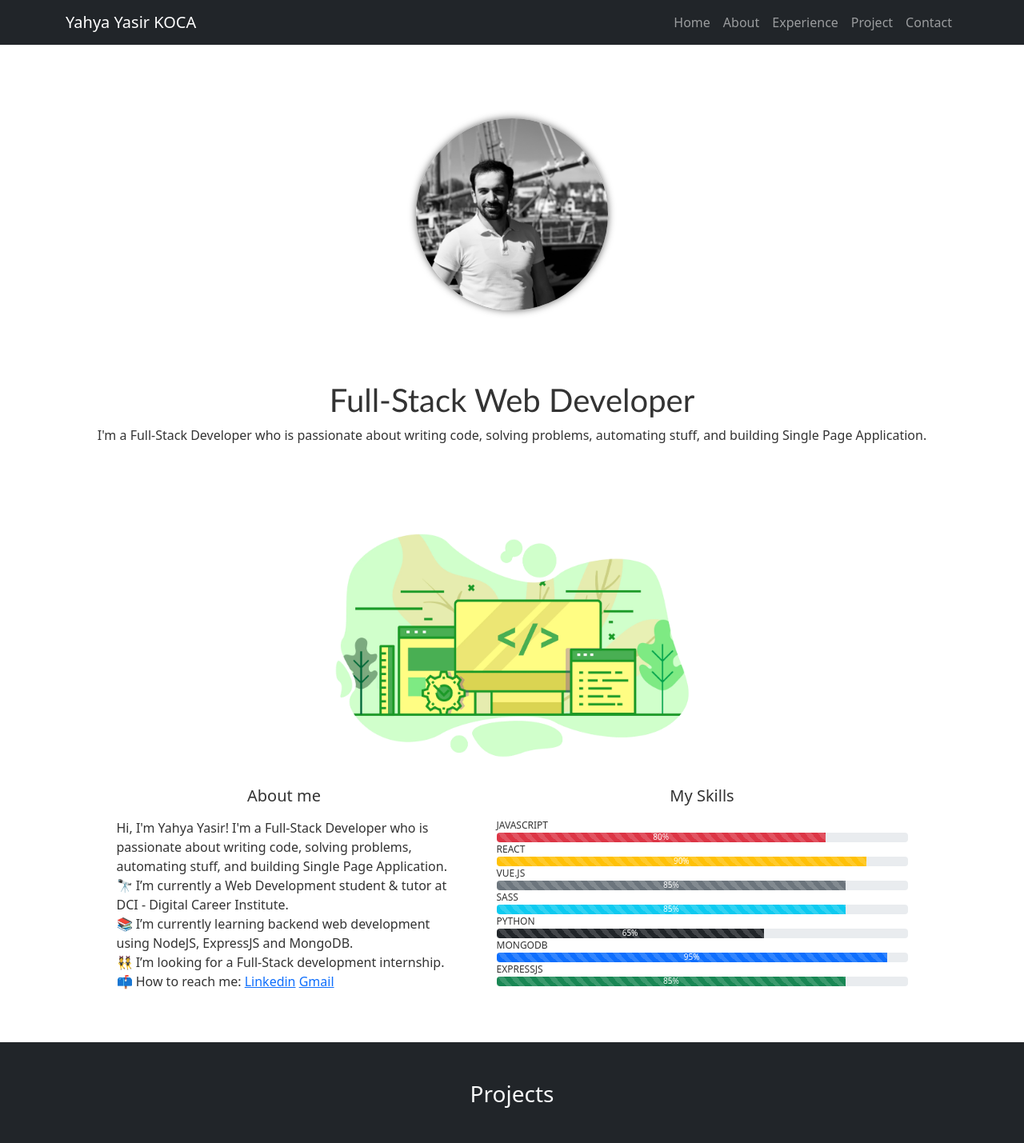
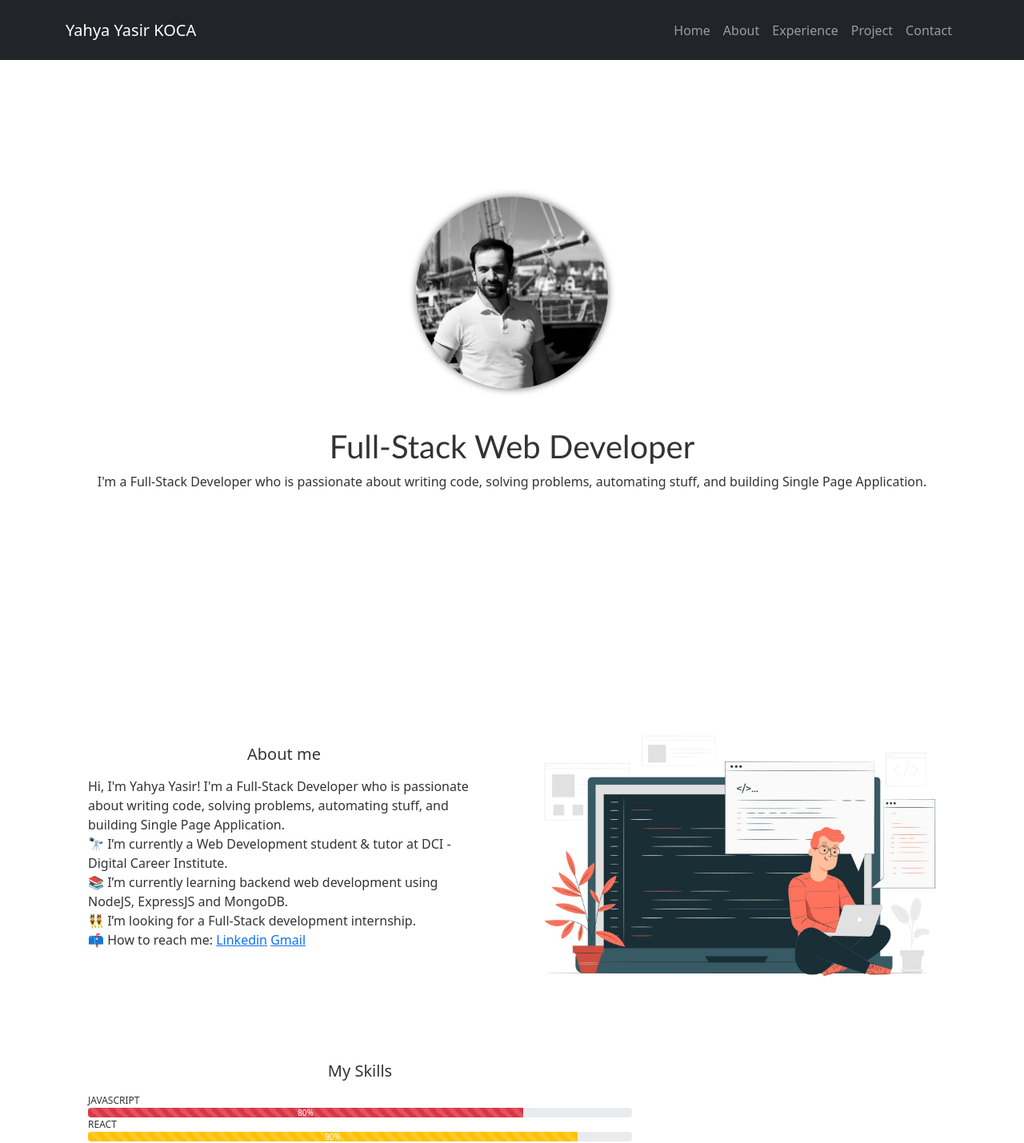
Before and after one commit to yykoca/yahyayasirkoca.com, a React (Create React App) app: page / in a window 1280 px wide. Shown: the top 1429 px of the page at 80% size. Built offline with nearby package versions, Linux system fonts and the light colour scheme.

Commit message:
home scroll event

```diff
--- a/public/index.html
+++ b/public/index.html
@@ -6,7 +6,7 @@
     <meta name="theme-color" content="#000000" />
     <meta
       name="description"
-      content="Web site created using create-react-app"
+      content="Full-Stack Developer, Front-end Developer, Back-end Developer"
     />
     <title>YAHYA YASIR KOCA - FULLSTACK WEB DEVELOPER</title>
   </head>
--- a/src/App.css
+++ b/src/App.css
@@ -39,10 +39,17 @@ h1 {
     "Lucida Sans", Arial, sans-serif;
 }
 
+nav {
+  min-height: 75px;
+}
 /* HOME STYLE */
 #home {
-  margin-top: 60px;
-  min-height: 600px;
+  margin-top: 75px;
+  height: calc(100vh - 75px);
+}
+
+#about {
+  padding-top: 75px;
 }
 
 #home img {
@@ -56,3 +63,33 @@ h1 {
 #footer a{
   font-size: 24px;
 }
+
+.upEffect {
+  position: relative;
+  animation-name: siri2;
+  animation-duration: 2s;
+}
+
+.downEffect {
+  position: relative;
+  animation-name: siri;
+  animation-duration: 2s;
+}
+
+@keyframes siri {
+  0% {
+    top: -5vh;
+  }
+  100% {
+    top: 0;
+  }
+}
+
+@keyframes siri2 {
+  0% {
+    top: 5vh;
+  }
+  100% {
+    top: 0;
+  }
+}
--- a/src/App.js
+++ b/src/App.js
@@ -1,3 +1,4 @@
+import { React, useState, useEffect } from "react";
 import Header from './components/Header.jsx';
 import Home from './pages/Home.jsx';
 import About from './pages/About.jsx';
@@ -9,10 +10,25 @@ import './App.css';
 import 'bootstrap/dist/css/bootstrap.min.css';
 
 function App() {
+  const [scrollPosition, setScrollPosition] = useState(0);
+
+  const handleScroll = () => {
+    const position = window.pageYOffset;
+    setScrollPosition(position);
+  };
+
+  useEffect(() => {
+    window.addEventListener("scroll", handleScroll);
+
+    return () => {
+      window.removeEventListener("scroll", handleScroll);
+    };
+  }, []);
+
   return (
     <div className="App">
       <Header />
-      <Home />
+      <Home scrollPosition={scrollPosition} />
       <About />
       {/* <Experience /> */}
       <Projects />
--- a/src/pages/About.jsx
+++ b/src/pages/About.jsx
@@ -20,25 +20,19 @@ function About() {
     ]
 
     useEffect(() => {
+        setTimeout(() => {
             setHtml(95);
             setCss(85);
             setJavaScript(80);
             setReact(90);
             setPython(65);
+        }, 1000);
     }, []);
 
     return (
         <Container id="about" >
             <Row className="justify-content-center">
-                <Col lg="5">
-                    <Image
-                        src="./images/vector-web-developer.png"
-                        width="100%"
-                    />
-                </Col>
-            </Row>
-            <Row className="d-flex flex-wrap justify-content-center">
-                <Col lg="5">
+                <Col lg="6" className="p-4">
                     <Card className="shadow-none bg-transparent border-0">
                         <Card.Body>
                             <Card.Title className="text-center m-3">About me</Card.Title>
@@ -54,14 +48,22 @@ function About() {
                         </Card.Body>
                     </Card>
                 </Col>
-                <Col lg="6">
+                <Col lg="6" className="p-4">
+                    <Image
+                        src="./images/vector-web-developer.png"
+                        width="100%"
+                    />
+                </Col>
+            </Row>
+            <Row className="d-flex flex-wrap justify-content-start">
+                <Col lg="8" className="p-4">
                     <Card className="border-0">
                         <Card.Body>
                             <Card.Title className="text-center m-3">My Skills</Card.Title>
                             {
                                 skills.map(skill => {
                                     return (
-                                        <div style={{fontSize: "12px"}}>
+                                        <div style={{ fontSize: "12px" }}>
                                             {skill.name}
                                             <ProgressBar
                                                 striped
--- a/src/pages/Home.jsx
+++ b/src/pages/Home.jsx
@@ -1,11 +1,16 @@
 import React from 'react';
 import { Container, Row, Col, Image } from 'react-bootstrap';
 
-function Home() {
+function Home({ scrollPosition }) {
     return (
-        <Container id="home" className="d-flex flex-column-reverse justify-content-evenly">
+        <Container id="home" className="d-flex flex-column justify-content-center">
             <Row>
-                <Col xs className="text-center">
+                <Col className="text-center mb-5">
+                    <Image className={(scrollPosition === 0) && "downEffect"} src="./images/yykoca.jpg" roundedCircle width="240" height="240" />
+                </Col>
+            </Row>
+            <Row>
+                <Col xs className={(scrollPosition === 0) ? "text-center upEffect" : "text-center"} >
                     <h1>Full-Stack Web Developer</h1>
                     <p>
                         I'm a Full-Stack Developer who is passionate about writing code,
@@ -14,11 +19,6 @@ function Home() {
                     </p>
                 </Col>
             </Row>
-            <Row>
-                <Col className="text-center">
-                    <Image src="./images/yykoca.jpg" roundedCircle width="240" height="240" />
-                </Col>
-            </Row>
         </Container>
     )
 }
--- a/src/pages/Projects.jsx
+++ b/src/pages/Projects.jsx
@@ -2,7 +2,7 @@ import React from "react";
 import { Container, Row, Col, Card } from "react-bootstrap";
 
 function Project() {
-    const projects = [{ name: "Driver&Order Tracking", url: "./images/projects/delicious-things.png" }, { name: "Delicious Things", url: "./images/projects/order-tracking.png" }, { name: "Not Kutusu", url: "./images/projects/delicious-things.png" }, { name: "Nostalji Sekerleme", url: "./images/projects/order-tracking.png" }, { name: "Movie Hub", url:"./images/projects/delicious-things.png" }]
+    const projects = [{ name: "Driver&Order Tracking", url: "./images/projects/delicious-things.png" }, { name: "Delicious Things", url: "./images/projects/order-tracking.png" }, { name: "Not Kutusu", url: "./images/projects/delicious-things.png" }, { name: "Nostalji Sekerleme", url: "./images/projects/order-tracking.png" }, { name: "Movie Hub", url: "./images/projects/delicious-things.png" }]
     return (
         // <Container fluid text-center id="project" className="my-5 p-5" style={{ backgroundColor: "rgb(167,237,219)" }} >
         <Container fluid text-center id="project" className="my-5 p-5 bg-dark">
```
Also changed, not shown: public/images/vector-web-developer.png. Lines whose indentation alone changed are shown as unchanged.
